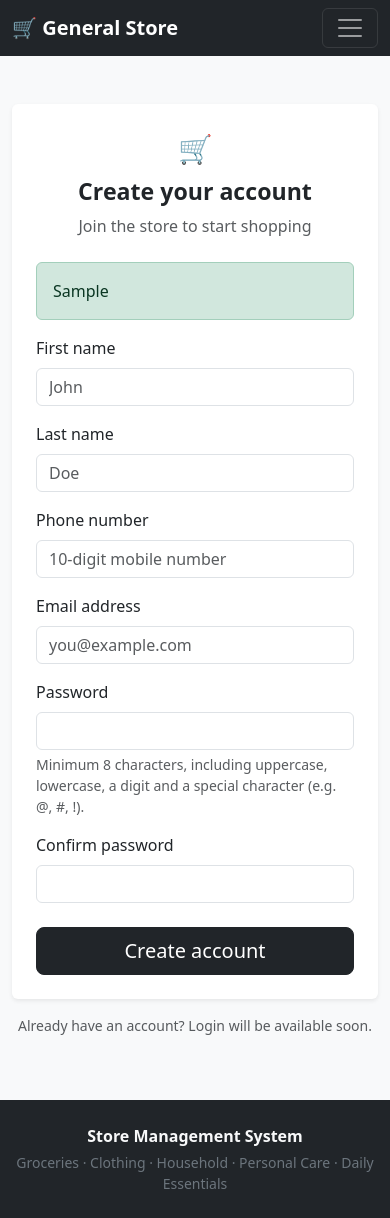
After one commit to sskumaraloha/research-paper, a Spring app: template src/main/resources/templates/auth/register.html in a window 390 px wide. The commit adds this page. Run offline with Thymeleaf, Linux system fonts and the light colour scheme; the template is opened without the code that fills it: most values are stand-ins (such as "Sample title", 1, 10 or a date in 2020); data that the repository does not hold is empty; some of the project's set-up classes (security, data sources, template engines, error pages and the like) are left out, and stand-ins take their place.

Commit message:
Phase 3: Customer registration
- RegistrationRequest form-backing DTO with full validation and
  class-level @PasswordMatches constraint (violation reported on
  confirmPassword); RegistrationResponse without password
- AuthService + AuthServiceImpl delegating to UserService (BCrypt,
  uniqueness checks, automatic ROLE_CUSTOMER, phoneVerified=false);
  no role field exists on the request, so clients cannot request
  ROLE_ADMIN
- AuthController: POST /api/auth/register returning 201 + JSON
- AuthPageController: GET/POST /register with server-side
  validation re-render and post/redirect/get success flash
- DuplicateResourceException now carries the offending field so
  form errors attach to the right input; PasswordMismatchException
  handled as 400 in GlobalExceptionHandler
- Responsive Bootstrap 5 registration page with client-side
  validation (HTML5 constraints + live password-match check in
  main.js) and per-field server-side error display
- CSRF exempted for /api/** (forms keep CSRF protection); navbar
  Register link added

Co-Authored-By: Claude Fable 5 <noreply@anthropic.com>
Claude-Session: https://claude.ai/code/session_01UFoHmvAVt19xtQMq8fwuVs

```diff
--- a/src/main/java/com/store/app/exception/GlobalExceptionHandler.java
+++ b/src/main/java/com/store/app/exception/GlobalExceptionHandler.java
@@ -30,6 +30,12 @@ public class GlobalExceptionHandler {
     public ResponseEntity<ErrorResponse> handleDuplicate(DuplicateResourceException ex,
                                                          HttpServletRequest request) {
         return build(HttpStatus.CONFLICT, ex.getMessage(), request);
+    }
+
+    @ExceptionHandler(PasswordMismatchException.class)
+    public ResponseEntity<ErrorResponse> handlePasswordMismatch(PasswordMismatchException ex,
+                                                                HttpServletRequest request) {
+        return build(HttpStatus.BAD_REQUEST, ex.getMessage(), request);
     }
 
     @ExceptionHandler(MethodArgumentNotValidException.class)
--- a/src/main/java/com/store/app/security/SecurityConfig.java
+++ b/src/main/java/com/store/app/security/SecurityConfig.java
@@ -22,7 +22,11 @@ public class SecurityConfig {
 
     @Bean
     public SecurityFilterChain securityFilterChain(HttpSecurity http) throws Exception {
-        http.authorizeHttpRequests(auth -> auth.anyRequest().permitAll());
+        http
+                // Stateless JSON APIs are exempt from CSRF; browser-facing
+                // Thymeleaf forms keep CSRF protection (token injected by th:action).
+                .csrf(csrf -> csrf.ignoringRequestMatchers("/api/**"))
+                .authorizeHttpRequests(auth -> auth.anyRequest().permitAll());
         return http.build();
     }
 
--- /dev/null
+++ b/src/main/resources/templates/auth/register.html
@@ -0,0 +1,160 @@
+<!DOCTYPE html>
+<html lang="en" xmlns:th="http://www.thymeleaf.org">
+<head th:replace="~{fragments/layout :: head(~{::title})}">
+    <title>Register | Store Management System</title>
+</head>
+<body class="d-flex flex-column min-vh-100 bg-light">
+
+<nav th:replace="~{fragments/layout :: navbar}"></nav>
+
+<main class="flex-grow-1 py-5">
+    <div class="container">
+        <div class="row justify-content-center">
+            <div class="col-12 col-md-8 col-lg-6 col-xl-5">
+
+                <div class="card shadow-sm border-0">
+                    <div class="card-body p-4 p-md-5">
+                        <div class="text-center mb-4">
+                            <span class="fs-1" aria-hidden="true">&#128722;</span>
+                            <h1 class="h3 fw-bold mt-2">Create your account</h1>
+                            <p class="text-muted mb-0">Join the store to start shopping</p>
+                        </div>
+
+                        <!-- Success message after redirect -->
+                        <div th:if="${registrationSuccess}" class="alert alert-success" role="alert"
+                             th:text="${registrationSuccess}">
+                            Registration successful.
+                        </div>
+
+                        <!-- Non-field (global) errors -->
+                        <div th:if="${#fields.hasGlobalErrors('registrationRequest')}"
+                             class="alert alert-danger" role="alert">
+                            <p class="mb-0" th:each="err : ${#fields.globalErrors('registrationRequest')}"
+                               th:text="${err}">Error</p>
+                        </div>
+
+                        <form th:action="@{/register}" th:object="${registrationRequest}"
+                              method="post" class="needs-validation" novalidate>
+
+                            <div class="row g-3">
+                                <div class="col-12 col-sm-6">
+                                    <label for="firstName" class="form-label">First name</label>
+                                    <input type="text" id="firstName" th:field="*{firstName}"
+                                           class="form-control"
+                                           th:classappend="${#fields.hasErrors('firstName')} ? 'is-invalid'"
+                                           placeholder="John" required minlength="2" maxlength="50"
+                                           pattern="[A-Za-z][A-Za-z .'\-]*">
+                                    <div class="invalid-feedback"
+                                         th:if="${#fields.hasErrors('firstName')}"
+                                         th:errors="*{firstName}">First name error</div>
+                                    <div class="invalid-feedback"
+                                         th:unless="${#fields.hasErrors('firstName')}">
+                                        Please enter a valid first name (letters only, at least 2 characters).
+                                    </div>
+                                </div>
+
+                                <div class="col-12 col-sm-6">
+                                    <label for="lastName" class="form-label">Last name</label>
+                                    <input type="text" id="lastName" th:field="*{lastName}"
+                                           class="form-control"
+                                           th:classappend="${#fields.hasErrors('lastName')} ? 'is-invalid'"
+                                           placeholder="Doe" required minlength="1" maxlength="50"
+                                           pattern="[A-Za-z][A-Za-z .'\-]*">
+                                    <div class="invalid-feedback"
+                                         th:if="${#fields.hasErrors('lastName')}"
+                                         th:errors="*{lastName}">Last name error</div>
+                                    <div class="invalid-feedback"
+                                         th:unless="${#fields.hasErrors('lastName')}">
+                                        Please enter a valid last name (letters only).
+                                    </div>
+                                </div>
+
+                                <div class="col-12">
+                                    <label for="phoneNumber" class="form-label">Phone number</label>
+                                    <input type="tel" id="phoneNumber" th:field="*{phoneNumber}"
+                                           class="form-control"
+                                           th:classappend="${#fields.hasErrors('phoneNumber')} ? 'is-invalid'"
+                                           placeholder="10-digit mobile number" required
+                                           pattern="[0-9]{10}" inputmode="numeric" maxlength="10">
+                                    <div class="invalid-feedback"
+                                         th:if="${#fields.hasErrors('phoneNumber')}"
+                                         th:errors="*{phoneNumber}">Phone error</div>
+                                    <div class="invalid-feedback"
+                                         th:unless="${#fields.hasErrors('phoneNumber')}">
+                                        Please enter exactly 10 digits.
+                                    </div>
+                                </div>
+
+                                <div class="col-12">
+                                    <label for="email" class="form-label">Email address</label>
+                                    <input type="email" id="email" th:field="*{email}"
+                                           class="form-control"
+                                           th:classappend="${#fields.hasErrors('email')} ? 'is-invalid'"
+                                           placeholder="you@example.com" required maxlength="100">
+                                    <div class="invalid-feedback"
+                                         th:if="${#fields.hasErrors('email')}"
+                                         th:errors="*{email}">Email error</div>
+                                    <div class="invalid-feedback"
+                                         th:unless="${#fields.hasErrors('email')}">
+                                        Please enter a valid email address.
+                                    </div>
+                                </div>
+
+                                <div class="col-12">
+                                    <label for="password" class="form-label">Password</label>
+                                    <input type="password" id="password" th:field="*{password}"
+                                           class="form-control"
+                                           th:classappend="${#fields.hasErrors('password')} ? 'is-invalid'"
+                                           required minlength="8" maxlength="64"
+                                           autocomplete="new-password">
+                                    <div class="invalid-feedback"
+                                         th:if="${#fields.hasErrors('password')}"
+                                         th:errors="*{password}">Password error</div>
+                                    <div class="invalid-feedback"
+                                         th:unless="${#fields.hasErrors('password')}">
+                                        At least 8 characters with uppercase, lowercase, digit and special character.
+                                    </div>
+                                    <div class="form-text">
+                                        Minimum 8 characters, including uppercase, lowercase, a digit
+                                        and a special character (e.g. @, #, !).
+                                    </div>
+                                </div>
+
+                                <div class="col-12">
+                                    <label for="confirmPassword" class="form-label">Confirm password</label>
+                                    <input type="password" id="confirmPassword" th:field="*{confirmPassword}"
+                                           class="form-control"
+                                           th:classappend="${#fields.hasErrors('confirmPassword')} ? 'is-invalid'"
+                                           required autocomplete="new-password"
+                                           data-match-target="password">
+                                    <div class="invalid-feedback"
+                                         th:if="${#fields.hasErrors('confirmPassword')}"
+                                         th:errors="*{confirmPassword}">Confirm password error</div>
+                                    <div class="invalid-feedback"
+                                         th:unless="${#fields.hasErrors('confirmPassword')}">
+                                        Passwords do not match.
+                                    </div>
+                                </div>
+
+                                <div class="col-12 d-grid mt-4">
+                                    <button type="submit" class="btn btn-dark btn-lg">Create account</button>
+                                </div>
+                            </div>
+                        </form>
+                    </div>
+                </div>
+
+                <p class="text-center text-muted small mt-3">
+                    Already have an account? Login will be available soon.
+                </p>
+            </div>
+        </div>
+    </div>
+</main>
+
+<footer th:replace="~{fragments/layout :: footer}"></footer>
+
+<th:block th:replace="~{fragments/layout :: scripts}"></th:block>
+
+</body>
+</html>
--- a/src/main/resources/templates/fragments/layout.html
+++ b/src/main/resources/templates/fragments/layout.html
@@ -37,6 +37,9 @@
                 <li class="nav-item">
                     <a class="nav-link" th:href="@{/health}">Health</a>
                 </li>
+                <li class="nav-item">
+                    <a class="nav-link" th:href="@{/register}">Register</a>
+                </li>
             </ul>
         </div>
     </div>
```
Also changed, not shown: src/main/java/com/store/app/auth/controller/AuthController.java (added, +31 -0 lines), src/main/java/com/store/app/auth/controller/AuthPageController.java (added, +61 -0 lines), src/main/java/com/store/app/auth/dto/RegistrationRequest.java (added, +55 -0 lines), src/main/java/com/store/app/auth/dto/RegistrationResponse.java (added, +18 -0 lines), src/main/java/com/store/app/auth/service/AuthService.java (added, +21 -0 lines), src/main/java/com/store/app/auth/service/impl/AuthServiceImpl.java (added, +53 -0 lines), src/main/java/com/store/app/auth/validation/PasswordMatches.java (added, +28 -0 lines), src/main/java/com/store/app/auth/validation/PasswordMatchesValidator.java (added, +27 -0 lines), src/main/java/com/store/app/exception/DuplicateResourceException.java (+11 -0 lines), src/main/java/com/store/app/exception/PasswordMismatchException.java (added, +11 -0 lines), src/main/java/com/store/app/user/service/impl/UserServiceImpl.java (+6 -4 lines), src/main/resources/static/js/main.js (+37 -1 lines), 1 other file.
